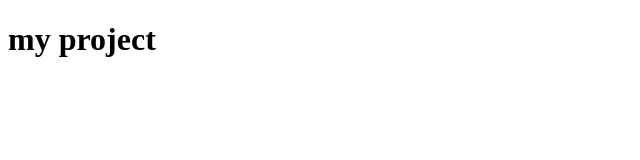
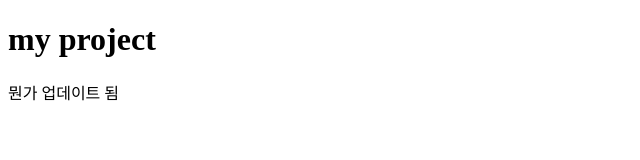
Before and after one commit to kd00161/myproject, a plain HTML site: page index.html in a window 1280 px wide. Shown: the whole page, without its empty margins (0-640 px from the left). Drawn offline with Linux system fonts and the light colour scheme.

Commit message:
read.me 추가

```diff
--- a/index.html
+++ b/index.html
@@ -7,5 +7,6 @@
 </head>
 <body>
   <h1>my project</h1>
+  <p>뭔가 업데이트 됨</p>
 </body>
 </html>
```
Also changed, not shown: 1 other file.
